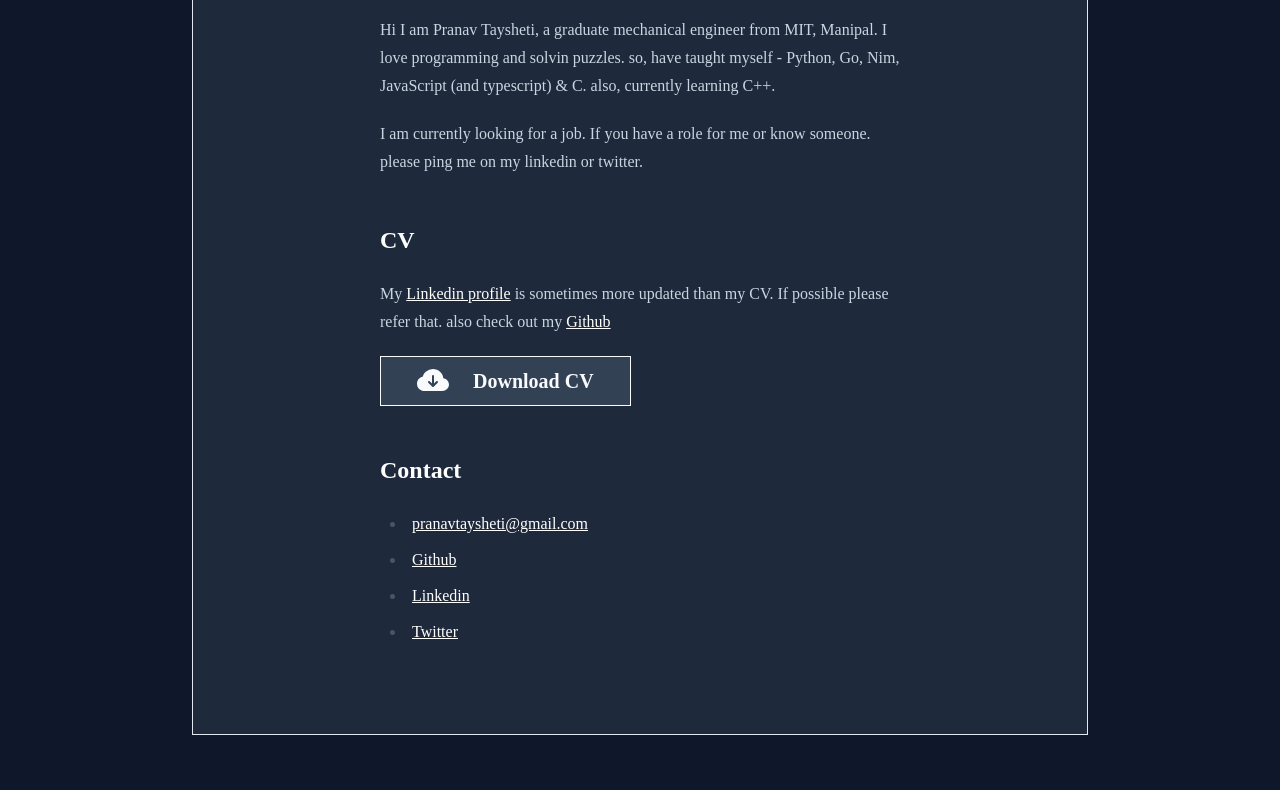
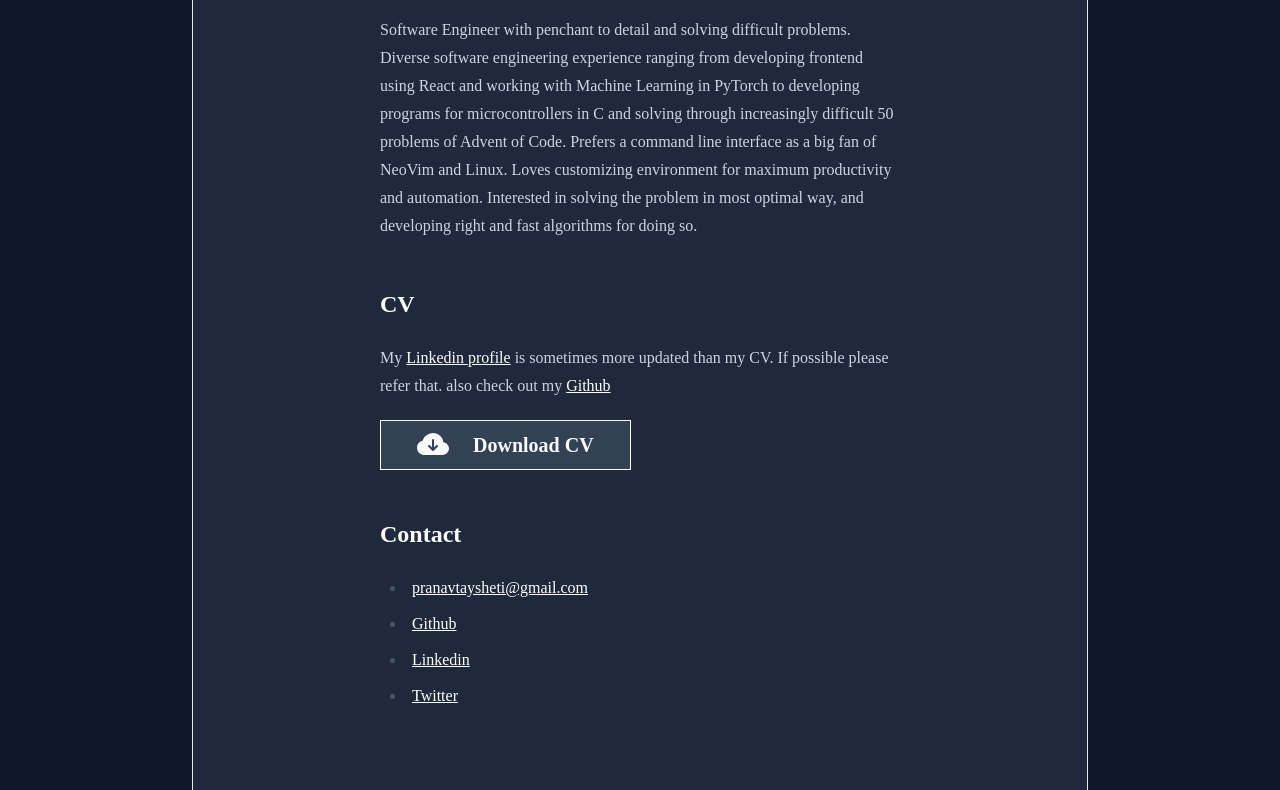
Before and after one commit to pranavtaysheti/pranavtaysheti.github.io, an Astro site: page / in a window 1280 px wide. Shown: the part 265-1055 px from the top of the page. Built offline with nearby package versions, Linux system fonts and the light colour scheme; Astro itself is replaced by a stand-in of ours; a web font is replaced by a local one.

Commit message:
resume relatede changes

```diff
--- a/src/layouts/Chrome.astro
+++ b/src/layouts/Chrome.astro
@@ -72,7 +72,7 @@ const { title } = Astro.props;
       shadow-slate-800 shadow-lg
       border-solid border-b-4 border-slate-200"
     >
-      <NavBar base="PT.Blog_" links={["/blog", "/resume"]} />
+      <NavBar base="PT.Blog_" links={["/blog"]} />
     </header>
     <main class="w-full h-fit">
       <slot />
--- a/src/pages/index.mdx
+++ b/src/pages/index.mdx
@@ -5,12 +5,14 @@ title: Home
 import DownloadButton from "@components/DownloadButton.astro"
 
 # About Me
-
-Hi I am Pranav Taysheti, a graduate mechanical engineer from MIT, Manipal.
-I love programming and solvin puzzles. so, have taught myself - Python, Go,
-Nim, JavaScript (and typescript) & C. also, currently learning C++.
-
-I am currently looking for a job. If you have a role for me or know someone. please ping me on my linkedin or twitter.
+Software Engineer with penchant to detail and solving difficult problems.
+Diverse software engineering experience ranging from developing frontend using
+React and working with Machine Learning in PyTorch to developing programs for
+microcontrollers in C and solving through increasingly difficult 50 problems of
+Advent of Code. Prefers a command line interface as a big fan of NeoVim and
+Linux. Loves customizing environment for maximum productivity and automation.
+Interested in solving the problem in most optimal way, and developing right and
+fast algorithms for doing so.
 
 ## CV
 
@@ -20,7 +22,7 @@ updated than my CV. If possible please refer that. also check out my
 
 <DownloadButton
     title="Download CV"
-    link="https://drive.google.com/file/d/12Rk1PnjmNRGrfw-QxoiOFYUcvAMhHyET/view?usp=sharing"
+    link="https://raw.githubusercontent.com/pranavtaysheti/resume/main/resume.pdf"
 />
 
 ## Contact
```
